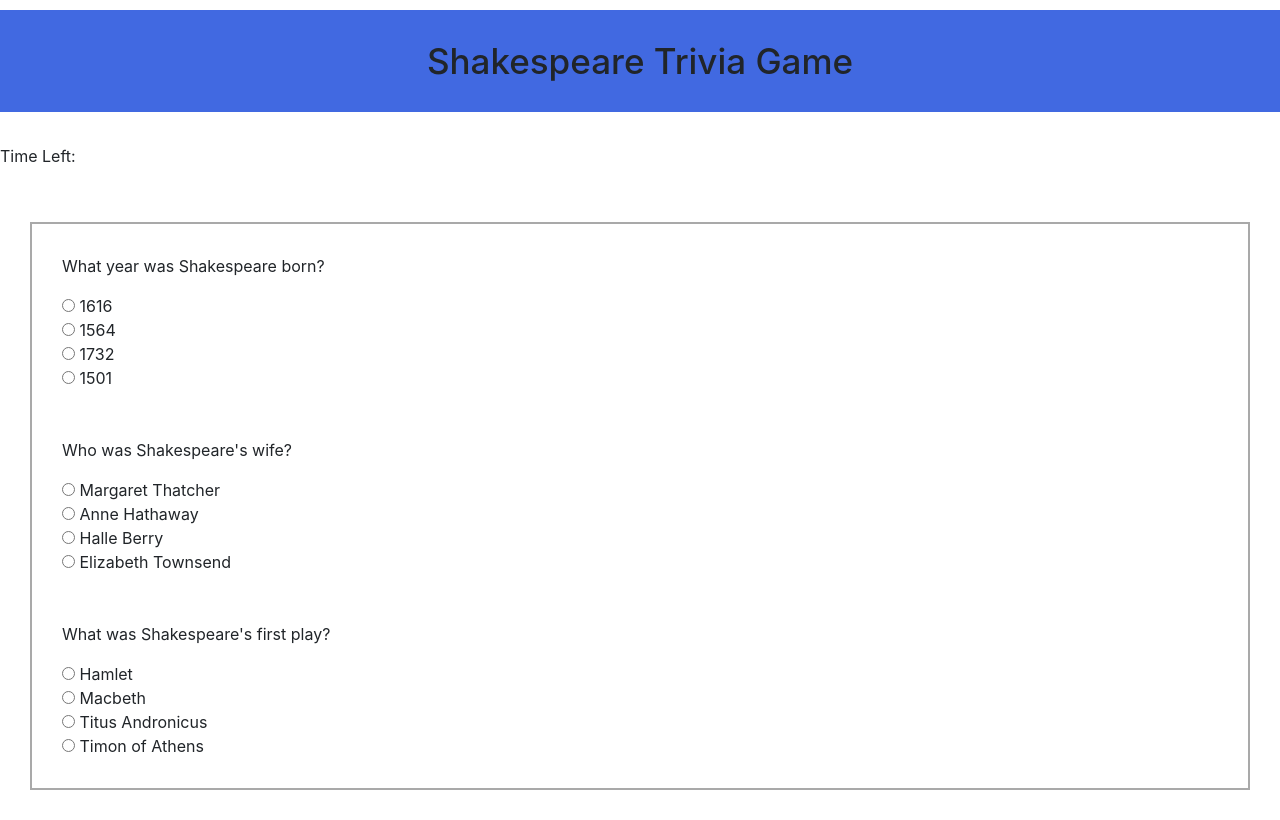
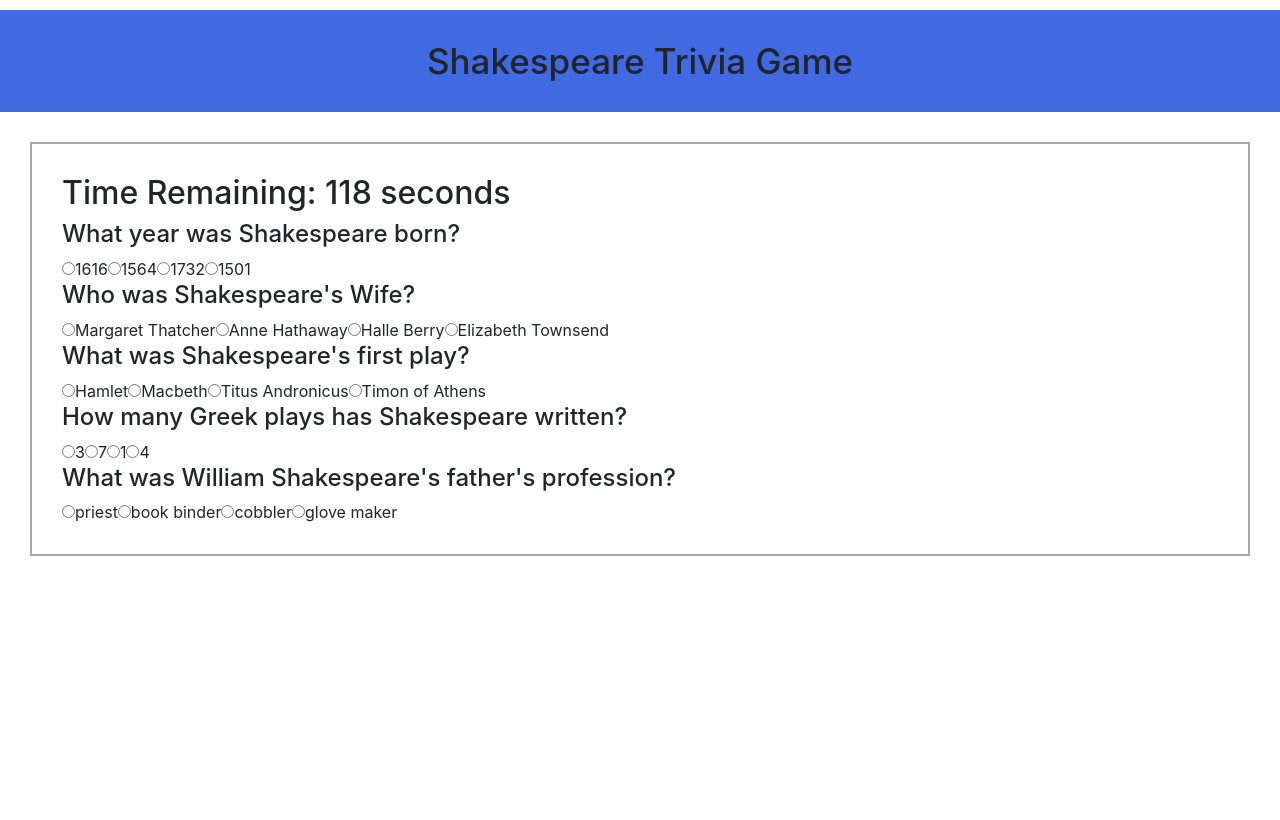
Before and after one commit to Zuzanav/TriviaGame, a plain HTML site: page index.html in a window 1280 px wide. Both pictures are taken after a click on the button "START". Drawn offline with nearby package versions, Linux system fonts and the light colour scheme.

Commit message:
working timer, working questions.

```diff
--- a/assets/css/style.css
+++ b/assets/css/style.css
@@ -13,7 +13,7 @@ button {
     padding: 10px;
 }
 
-.quiz-container {
+#smwrapper {
     padding: 30px;
     border-style: solid;
     border-width: 2px;
--- a/assets/javascript/app.js
+++ b/assets/javascript/app.js
@@ -1,109 +1,93 @@
-
 $(document).ready(function(){
 
+//========================================================================
+
+// QUESTIONS & ANSWERS & CORRECT ANSWER
+
+var myQuestions = [
+{
+question: "What year was Shakespeare born?",
+answers: ["1616", "1564", "1732", "1501"],
+correctAnswer: "1564"
+},
+{
+question: "Who was Shakespeare's Wife?",
+answers: ['Margaret Thatcher', 'Anne Hathaway','Halle Berry','Elizabeth Townsend'],
+   correctAnswer: 'Anne Hathaway'
+},
+
+{
+question: "What was Shakespeare's first play?",
+answers: ['Hamlet', 'Macbeth', 'Titus Andronicus','Timon of Athens'],
+correctAnswer: 'Titus Andronicus'
+},
+
+{
+question: "How many Greek plays has Shakespeare written?",
+answers: ['3', '7', '1', '4'],
+correctAnswer: '3'
+},
+
+{
+question: "What was William Shakespeare's father's profession?",
+answers: ['priest', 'book binder','cobbler', 'glove maker'],
+correctAnswer: 'glove maker'
+},
+];
 
 //========================================================================
-// VARIABLES
 
-var correct = 0;
-var incorrect = 0;
-var question = "none";
-var input = "none";
-var answer = "none";
+// VARIABLES FOR TRIVIA GAME
 
-// Start Game - when user presses Start Button
-$("#startButton").click(function() {
+var game = {
+  correct: 0,
+  incorrect: 0,
+  counter: 120,
+  countdown: function() {
+    game.counter--;
+    $('#timer').html(game.counter);
 
+    // if the timer runs out, then run the function "game done" to trigger end of game
+      if(game.counter<= 0){
+        console.log("Time is up!");
+        //game.done();
+    }
+  }
+}
+
+// START OF GAME -----------------------------------------------------------------------------------
+
+  // - FUNCTION - WHEN START BUTTON IS CLICKED
+    $("#startButton").on('click', function() {
 
       // alert the user how much time they have for trivia game
         alert("You have 2 minutes to answer all the questions. Good Luck!");
 
-    // hide the start button
+        // TIMER ---------------------------------------------------------------------------------
+        // start the timer
+        timer = setInterval(game.countdown, 1000);
+
+        // add text of time remaining to page
+        $("#smwrapper").prepend('<h2> Time Remaining: <span id="timer">120</span> seconds </h2>');
+
+        // HIDE START BUTTON ---------------------------------------------------------------------
         $('#startButton').hide();
 
-    // start the timer
-    setTimeout(twoMinutes, 1000 * 5);
+        // QUESTIONS AND ANSWERS ------------------------------------------------------------------
+        // sort through my questions array
+        for(var i = 0; i < myQuestions.length; i++){
 
-    function twoMinutes() {
-        //
-        $("#time-left").append("<h2> you have whatever seconds </h2>");
-        console.log("Time's Up!");
+        // append the questions to the div
+        $("#smwrapper").append('<h4>' + myQuestions[i].question + '</h4>');
 
-    // show the questions
-    // $("#quiz-container").show();
+        // create a loop to go through all the answers
+        for(var j = 0; j < myQuestions[i].answers.length; j++){
 
-};
+            // append the answers and give them a radio button to collect an input(or answer) from the user
+            $("#smwrapper").append("<input type='radio' name='question-"+i+"' value='"+myQuestions[i].answers[j]+"'>" +myQuestions[i].answers[j])
+            }
+        } //end for loop
 
-});
+      }); // END OF THE CLICK START BUTTON FUNCTION
 
-
-}) ;
-
-
-
-
-//=======================================================================
-
-// QUESTIONS & ANSWERS & CORRECT ANSWER
-/* var myQuestions = [
-	{
-		question: "What year was Shakespeare born?",
-		answers: {
-			a: '1616',
-			b: '1564',
-            c: '1732',
-            d: '1501'
-		},
-		correctAnswer: 'b'
-    },
-    {
-		question: "Who was Shakespeare's Wife?",
-		answers: {
-			a: 'Margaret Thatcher',
-			b: 'Anne Hathaway',
-            c: 'Halle Berry',
-            d: 'Elizabeth Townsend'
-		},
-		correctAnswer: 'b'
-    },
-
-    {
-		question: "What was Shakespeare's first play?",
-		answers: {
-			a: 'Hamlet',
-			b: 'Macbeth',
-            c: 'Titus Andronicus',
-            d: 'Timon of Athens'
-		},
-		correctAnswer: 'c'
-    },
-
-    {
-		question: "How many Greek plays has Shakespeare written?",
-		answers: {
-			a: '3',
-			b: '7',
-            c: '1',
-            d: '4'
-		},
-		correctAnswer: 'a'
-    },
-
-    {
-		question: "What was William Shakespeare's father's profession?",
-		answers: {
-			a: 'priest',
-			b: 'book binder',
-            c: 'cobbler',
-            d: 'glove maker'
-		},
-		correctAnswer: 'd'
-    },
-
-]; */
-
-//========================================================================
-
-// Before Start of Game
-
-//document.getElementById('quiz-container').style.visibility = 'hidden';
+}) // END OF THE DOCUMENT READY FUNCTION
--- a/index.html
+++ b/index.html
@@ -11,68 +11,40 @@
     <!-- LINK TO BOOTSTRAP CDN -->
     <link rel="stylesheet" href="https://stackpath.bootstrapcdn.com/bootstrap/4.3.1/css/bootstrap.min.css" integrity="sha384-ggOyR0iXCbMQv3Xipma34MD+dH/1fQ784/j6cY/iJTQUOhcWr7x9JvoRxT2MZw1T" crossorigin="anonymous">
 
+    <!-- LINK TO JQUERY -->
     <script src="https://ajax.googleapis.com/ajax/libs/jquery/3.4.1/jquery.min.js"></script>
 
     <!-- LINK TO JS - TRIVIA GAME -->
-    <script src="assets/javascript/app.js"></script>
+    <script type="text/javascript" src="assets/javascript/app.js"></script>
 
     <!-- LINK TO CSS -TRIVIA GAME -->
     <link rel="stylesheet" href="assets/css/style.css">
+
+    <script src="https://cdnjs.cloudflare.com/ajax/libs/p5.js/0.9.0/p5.js"></script>
+
 
 
 
 </head>
 <body>
+    <!-- WRAPPER -->
+    <div id="wrapper">
 
-    <!-- TITLE OF GAME-->
-    <h1 id="title">Shakespeare Trivia Game</h1>
+        <!-- TITLE OF GAME-->
+        <h1 id="title"> Shakespeare Trivia Game </h1>
 
-    <!-- START BUTTON-->
-    </div>
-    <button id="startButton">START</button>
-    </div>
-    <br>
+        <!-- START BUTTON-->
+        <div id="smwrapper">
+        <button id="startButton"> START </button>
+        </div>
+        <br>
 
-    <!-- TIME LEFT COUNTER -->
-    </div id="time-left">Time Left: </div>
-    <br><br>
-
-    <!-- QUESTIONS -->
-    <div class="quiz-container">
-        <div>
-            <form>
-                <p class="question"> What year was Shakespeare born? </p>
-                <input class="answer" type="radio"> 1616 <br>
-                <input class="correct-answer" type="radio"> 1564 <br>
-                <input class="answer" type="radio"> 1732  <br>
-                <input class="answer" type="radio"> 1501 <br>
-            </form>
-        </div>
+        <!-- TIME LEFT COUNTER -->
+        </div id="time-left"></div>
 
         <br><br>
 
-        <div>
-            <form>
-                <p class="question"> Who was Shakespeare's wife? </p>
-                <input class="answer" type="radio" > Margaret Thatcher <br>
-                <input class="correct-answer" type="radio" > Anne Hathaway <br>
-                <input class="answer" type="radio"  > Halle Berry <br>
-                <input class="canswer" type="radio"> Elizabeth Townsend <br>
-            </form>
-        </div>
-
-        <br><br>
-
-            <div>
-                <form>
-                    <p class="question"> What was Shakespeare's first play? </p>
-                    <input class="answer" type="radio"> Hamlet <br>
-                    <input class="answer" type="radio"> Macbeth <br>
-                    <input class="correct-answer" type="radio"> Titus Andronicus <br>
-                    <input class="answer" type="radio"> Timon of Athens <br>
-                </form>
-            </div>
-        </div> <!-- END OF QUIZ CONTAINER-->
+    </div> <!-- END OF WRAPPER -->
 
 </body>
 </html>
```
Lines whose indentation alone changed are shown as unchanged.
